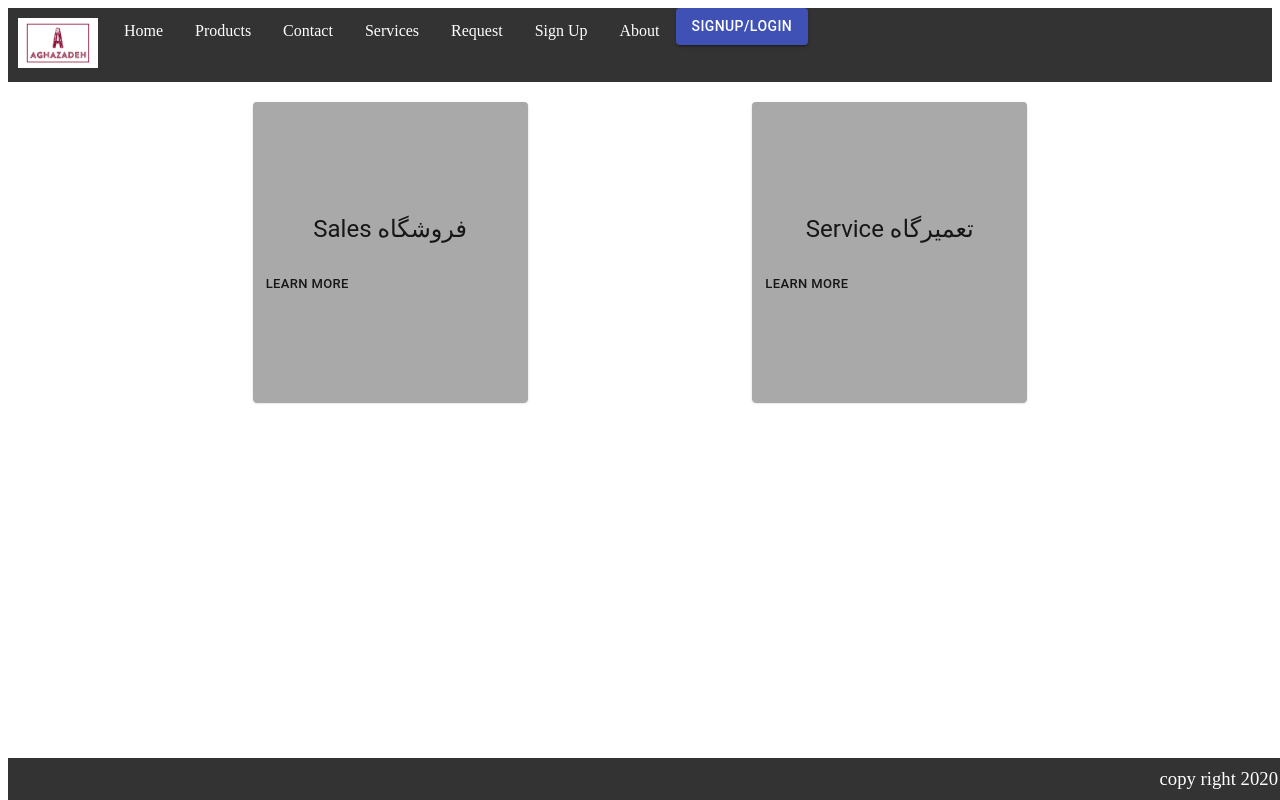
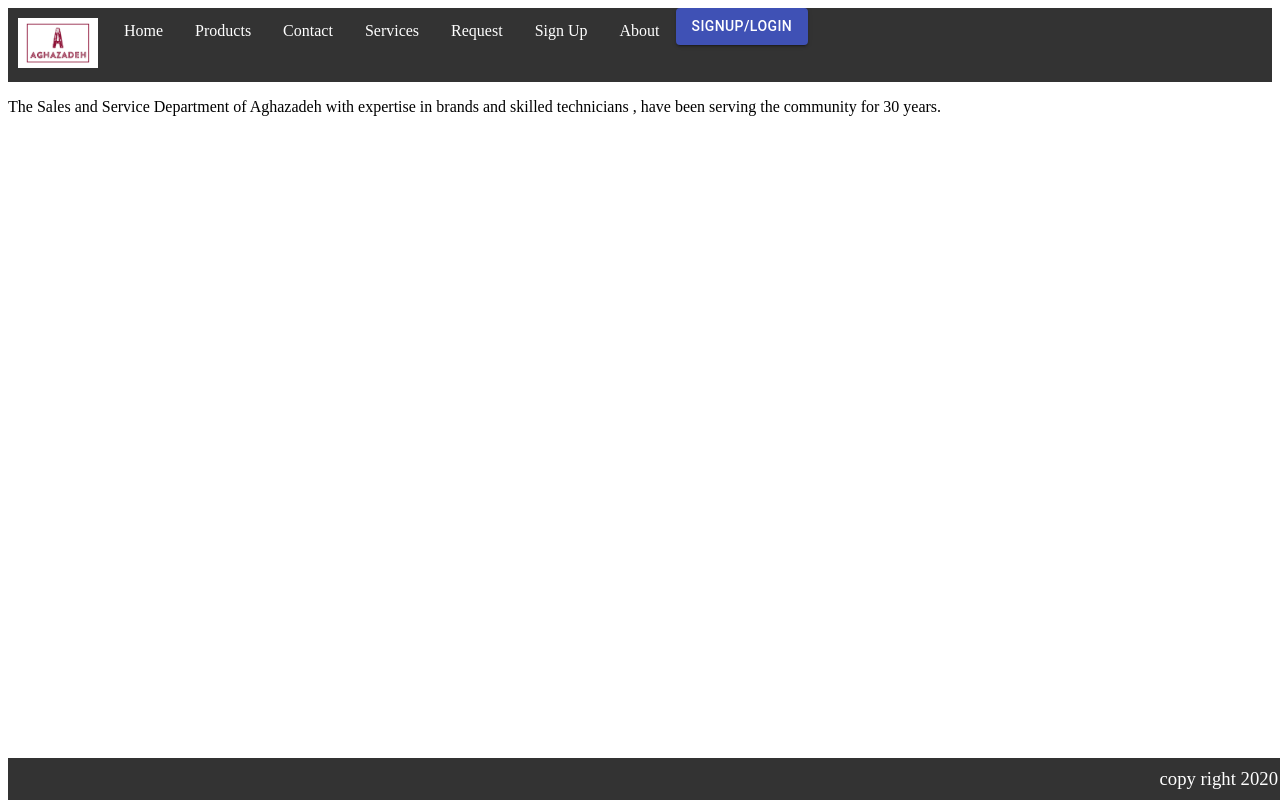
Before and after one commit to zahraaliaghazadeh/Aghazadeh, a React (Create React App) app in the folder client/: page /about in a window 1280 px wide. Built offline with nearby package versions, Linux system fonts and the light colour scheme.

Commit message:
added about page

```diff
--- a/client/src/App.js
+++ b/client/src/App.js
@@ -11,6 +11,7 @@ import SignUpPage from "./pages/SignUpPage";
 import SplashPage from './pages/SplashPage';
 import ContactPage from './pages/ContactPage';
 import AddProductPage from "./pages/AddProductPage"
+import AboutPage from "./pages/AboutPage"
 
 // importing components
 import Navbar from "./components/Navbar"
@@ -43,12 +44,16 @@ function App() {
         <Route exact path="/contact">
           <ContactPage/>
         </Route>
+        <Route exact path="/about">
+          <AboutPage />
+        </Route>
         <Route exact path="/admin/new">
           <AddProductPage />
         </Route>
         <Route exact path="*">
           <SplashPage />
         </Route>
+
       </Switch>
       <Footer/>
     </Router>
--- a/client/src/components/Footer/index.js
+++ b/client/src/components/Footer/index.js
@@ -9,7 +9,7 @@ export default function Footer(props) {
 
     return (
         <div>
-     <footer class="footer">
+     <footer className="footer">
          <h3 id="copyRight">copy right 2020</h3>
      </footer>
         </div>
--- a/client/src/components/Navbar/index.js
+++ b/client/src/components/Navbar/index.js
@@ -22,7 +22,7 @@ export default function Navbar(props) {
                     <li><a href="/services">Services</a></li>
                     <li><a href="/request">Request</a></li>
                     <li><a href="/signup">Sign Up</a></li>
-                    <li><a href="/">About</a></li>
+                    <li><a href="/about">About</a></li>
                     <Button variant="contained" color="primary">
                          SignUp/Login </Button>
 
--- /dev/null
+++ b/client/src/pages/AboutPage/index.js
@@ -0,0 +1,14 @@
+import React from "react";
+import { Button } from '@material-ui/core';
+
+
+export default function AboutPage() {
+    return (
+        <div>
+            <p>
+                The Sales and Service Department of Aghazadeh with expertise in brands
+                and skilled technicians , have been serving the community for 30 years.
+</p>
+        </div>
+    );
+}
--- a/client/src/pages/ServiceDeptPage/index.js
+++ b/client/src/pages/ServiceDeptPage/index.js
@@ -7,7 +7,15 @@ import API from "../../utils/API"
 export default function ServiceDeptPage() {
     return (
         <h1>
-"Helloo"
+refrigerator یخچال<br></br>
+washing machineلباسشویی<br></br>
+dishwasher ماشین ظرفشویی <br></br>
+vacuum جاروبرقی<br></br>
+<br></br>
+brands included:
+<br></br>
+نمایندگی تعمیرات ارج,سوزان,هیمالیا,امرسان,دونار,اسنوا,دوو,پارس,حایر,بست,تکنوگاز,فیلکو و سایوان با کادر فنی و مجرب و قطعات اورجینال آماده سرویس دهی در کل استان البرز می باشد.
+
         </h1>
 
         )
```
Also changed, not shown: client/src/pages/AboutPage/style.css (added).
